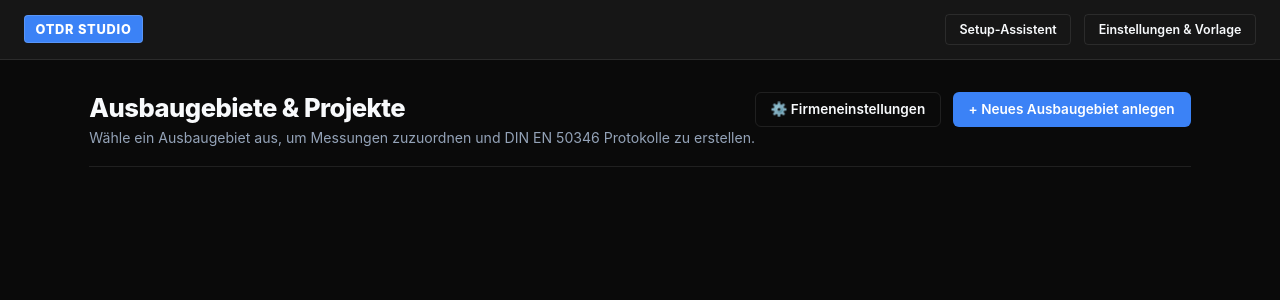
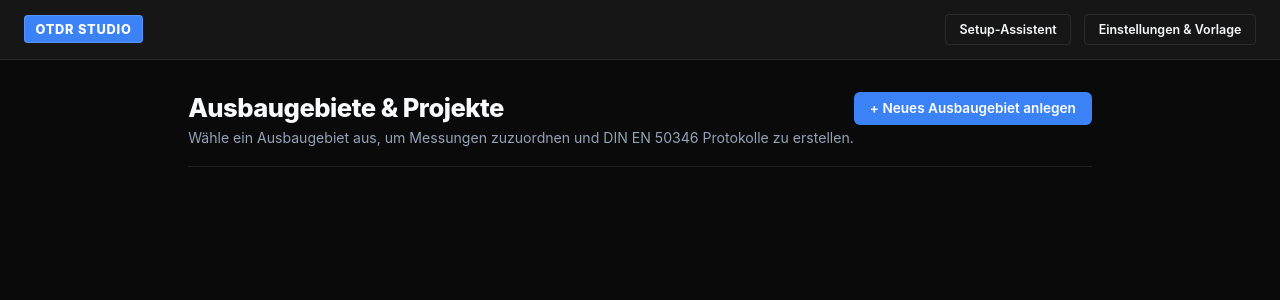
Before and after one commit to DerJanniku/otdr-studio, a React (Vite) app: page / in a window 1280 px wide. Shown: the top 300 px of the page. Built offline with nearby package versions, Linux system fonts and the light colour scheme.

Commit message:
style: remove redundant settings button and use gear icon for global settings

```diff
--- a/src/components/ProjectDashboard.tsx
+++ b/src/components/ProjectDashboard.tsx
@@ -111,9 +111,7 @@ export function ProjectDashboard({
           </p>
         </div>
         <div style={{ display: 'flex', gap: '0.75rem' }}>
-          <button style={styles.btnSecondary} onClick={onOpenSettings}>
-            ⚙️ Firmeneinstellungen
-          </button>
+
           <button style={{ ...styles.btnPrimary, backgroundColor: accentColor }} onClick={openCreateModal}>
             + Neues Ausbaugebiet anlegen
           </button>
```
